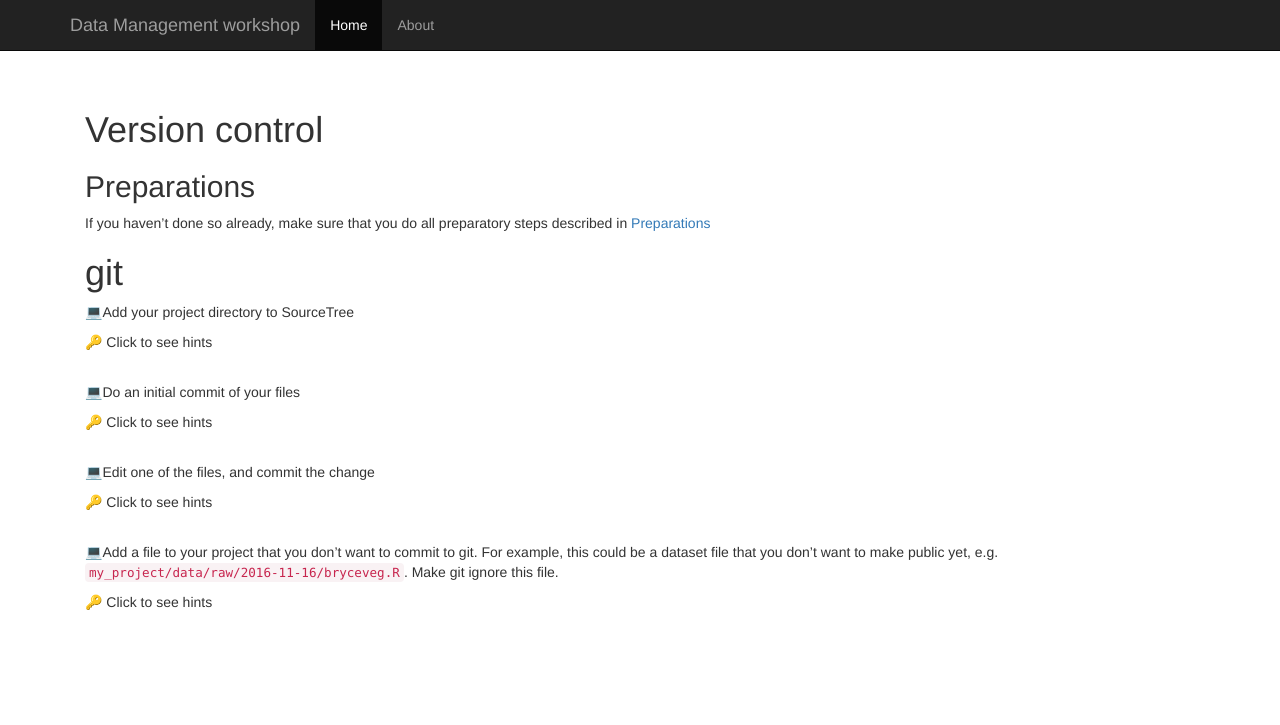
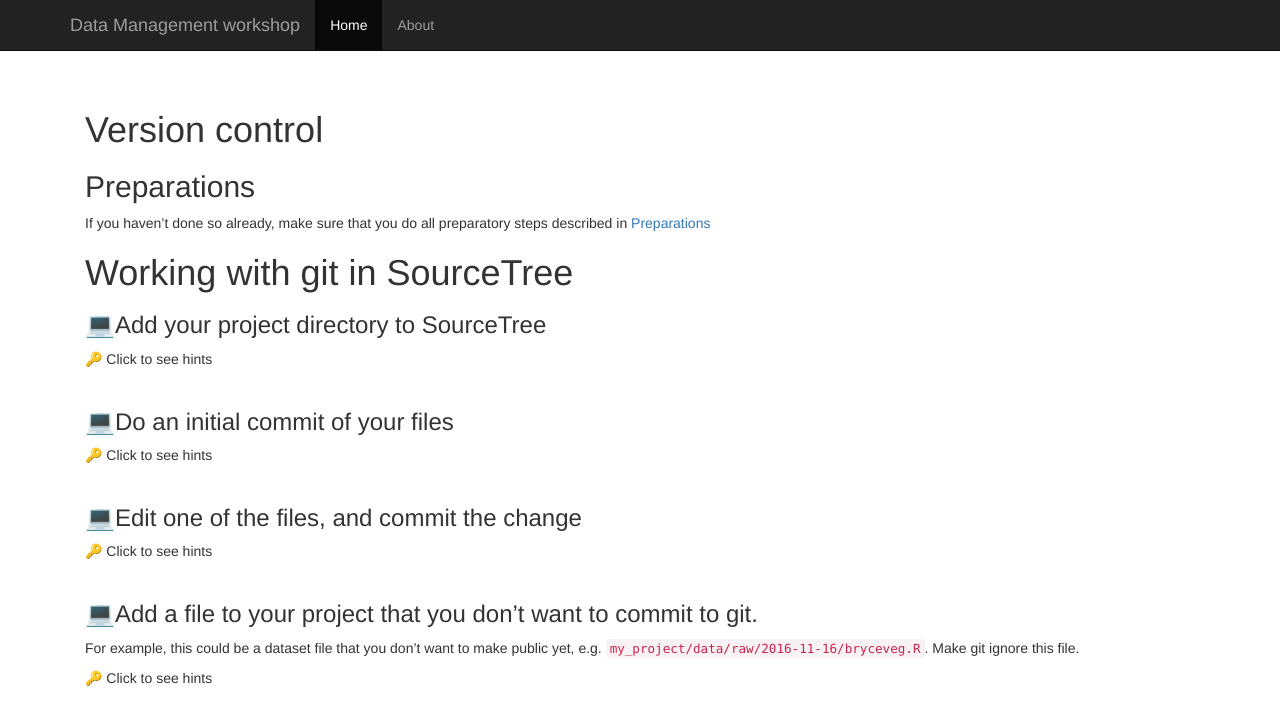
Before and after one commit to nicjar/DM_WS, a Jekyll site: the page built from exercises/2-git.md, in a window 1280 px wide. Shown: the top 725 px of the page. Built offline with Jekyll 4.4.1, drawn with Linux system fonts in a browser that asks for light colours; nearby versions of some CDN libraries; emoji names are drawn with the system emoji font; some of the changed lines change nothing that is shown.

Commit message:
Updating exercise

```diff
--- a/exercises/2-git.md
+++ b/exercises/2-git.md
@@ -6,11 +6,13 @@ title:  '2. git and GitHub'
 # <a name="begin"></a> Version control
 
 ## Preparations
+
 If you haven't done so already, make sure that you do all preparatory steps described in [Preparations]({{site.url}}/preparations.html)
 <br />
 
-# git
-:computer:Add your project directory to SourceTree
+# Working with git in SourceTree
+
+### :computer:Add your project directory to SourceTree
 <details markdown="1">
 <summary>:key: Click to see hints</summary>
 
@@ -24,21 +26,21 @@ If you haven't done so already, make sure that you do all preparatory steps desc
 </details>
 <br />
 
-:computer:Do an initial commit of your files
+### :computer:Do an initial commit of your files
 <details markdown="1">
 <summary>:key: Click to see hints</summary>
 
 * Open your project repository in SourceTree
-* On the lefthand panel
-* Select the files listed under 'Unstaged files' and
+* On the lefthand panel of your project, select FILE STATUS - Working Copy
+* Select the files listed under 'Unstaged files' and click _Stage selected_
 * Type an short and informative message in the commit message text field at the bottom, e.g. `Initial commit`
 * Hit commit button
-* (Expand the Branches tab on the left, and select the master branch to see what was committed)
+* (Expand the BRANCHES tab on the left, and select the master branch to see what was committed)
 
 </details>
 <br />
 
-:computer:Edit one of the files, and commit the change
+### :computer:Edit one of the files, and commit the change
 <details markdown="1">
 <summary>:key: Click to see hints</summary>
 * Select the changed file listed under 'Unstaged files', and view the changes that has been made
@@ -48,12 +50,13 @@ If you haven't done so already, make sure that you do all preparatory steps desc
 </details>
 <br />
 
-:computer:Add a file to your project that you don't want to commit to git. For example, this could be a dataset file that you don't want to make public yet, e.g. `my_project/data/raw/2016-11-16/bryceveg.R`. Make git ignore this file.
+### :computer:Add a file to your project that you don't want to commit to git.
+For example, this could be a dataset file that you don't want to make public yet, e.g. `my_project/data/raw/2016-11-16/bryceveg.R`. Make git ignore this file.
 <details markdown="1">
 <summary>:key: Click to see hints</summary>
-* Select the changed file listed under 'Unstaged files', and view the changes that has been made
 * Add a file somewhere in your project directory
-*
-* (Expand the Branches tab on the left, and select the master branch to see what was committed)
+* Right-click the recently added file (listed under 'Unstaged files'), and select the _Ignore..._ choice.
+	* Select an appropriate available option, and click OK
+* Notice that a new file _.gitignore_ has appeared. Add and commit that file to your repository.
 </details>
 <br />
```
